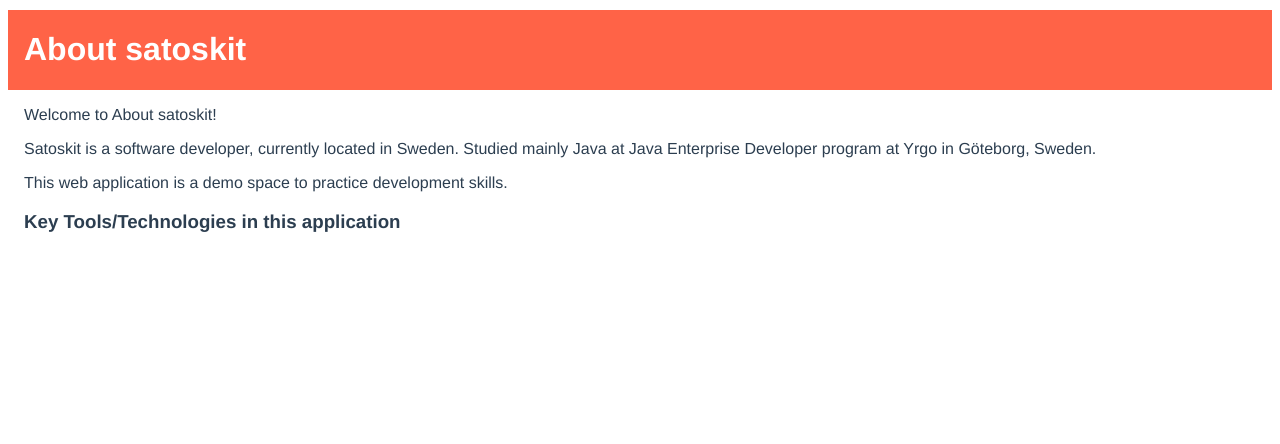
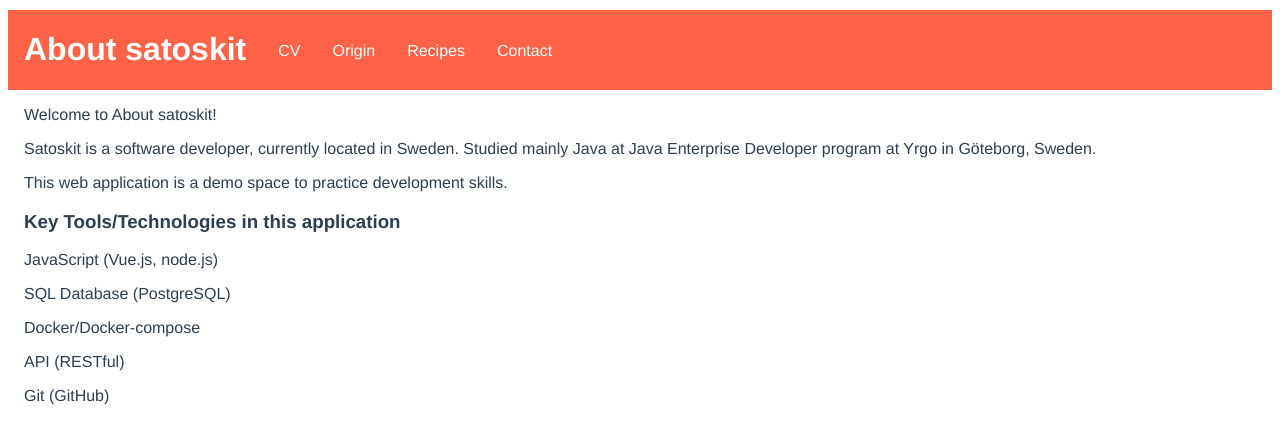
Before and after one commit to satoskit/about_satoskit, a Vue app in the folder client_aboutsatoskit/: page / in a window 1280 px wide. Shown: the top 444 px of the page. Built offline with nearby package versions, Linux system fonts and the light colour scheme.

Commit message:
created nested routes for recipe pages

```diff
--- /dev/null
+++ b/client_aboutsatoskit/src/contents/content-data.js
@@ -0,0 +1,80 @@
+export const menus = [
+    { name: 'CV' },
+    { name: 'Origin' },
+    { name: 'Recipes' },
+    { name: 'Contact' }
+]
+
+export const tools = [
+    // { name: 'Java (SE, EE, Spring)' },
+    // { name: 'JavaScript (React.js, Vue.js, Node.js)' },
+    // { name: 'SQL (MySQL, PostgreSQL)' },
+    // { name: 'API (RESTful)' },
+    // { name: 'Git' },
+    // { name: 'Agile (Scrum, Kanban)' },
+    { name: 'JavaScript (Vue.js, node.js)' },
+    { name: 'SQL Database (PostgreSQL)' },
+    { name: 'Docker/Docker-compose' },
+    { name: 'API (RESTful)' },
+    { name: 'Git (GitHub)' },
+]
+
+export const profile = {
+    name: 'Satomi Okuyama' ,
+   languages: [
+       { language: 'Japanese', level: 'Native'},
+       { language: 'English', level: 'Fluent'},
+       { language: 'Swedish', level: 'Fluent'},
+       { language: 'Italian', level: 'Basic'}
+   ],
+   keywords: [
+       'Programming, Java',
+       'Flexible, open-minded',
+       'Curious',
+       'Organized',
+       'Hard-worker',
+       'Service-minded',
+       'Responsible',
+       'International',
+       'Public health'
+   ],
+   interests: [ 'Climbing', 'knitting', 'travelling', 'cycling', 'yoga', 'meeting friends' ]
+}
+
+export const keywords = [
+    'Programming, Java', 'Organized', 'Hard-worker', 'Curious', 'Flexible, open-minded',
+    'Service-minded', 'International', 'Public health'
+ ]
+
+ export const competences = {
+    languages: [
+        { name: 'Java (Spring Boot)', level: 3, icon: ['fas', 'leaf'] },
+        { name: 'JavaScript (React.js, Vue.js)', level: 3, icon: ['fas', 'leaf']  },
+        { name: 'Bash', level: 2, icon: ['fas', 'seedling']  }
+    ],
+    databases: [
+        { name: 'MySQL', level: 3, icon: ['fas', 'leaf'] },
+        { name: 'PostgreSQL', level: 3, icon: ['fas', 'leaf'] },
+        { name: 'SQLite', level: 2, icon: ['fas', 'seedling'] },
+    ],
+    tools: [
+        { name: 'Git', level: 3, icon: ['fas', 'leaf'] },
+        { name: 'Docker', level: 3, icon: ['fas', 'leaf'] },
+        { name: 'Maven', level: 4, icon: ['fas', 'leaf'] },
+        { name: 'VirtualBox', level: 2, icon: ['fas', 'seedling'] },
+        { name: 'Grafana', level: 2, icon: ['fas', 'seedling'] },
+        { name: 'Wildfly', level: 2, icon: ['fas', 'seedling'] },
+        { name: 'Tomcat', level: 2, icon: ['fas', 'seedling'] },
+    ],
+    OS: [
+        { name: 'iOS', level: 4 },
+        { name: 'Windows', level: 4 },
+        { name: 'Linux', level: 2, icon: ['fas', 'seedling'] }
+    ],
+    others: [
+        { name: 'AWS', level: 1, icon: ['fas', 'seedling'] },
+        { name: 'Heroku', level: 1, icon: ['fas', 'seedling'] },
+        { name: 'Scrum', level: 4, icon: ['fas', 'leaf'] },
+        { name: 'SAFe', level:2, icon: ['fas', 'leaf'] },
+    ]
+ }
--- a/client_aboutsatoskit/src/pages/Recipe.vue
+++ b/client_aboutsatoskit/src/pages/recipe/Recipe.vue
@@ -1,7 +1,7 @@
 <template>
 <div>
   <h2>Recipe!</h2>
-  <p>{{fetchedId}}</p>
+  <p>{{fetchedId}} or {{$route.params.id}}</p>
   <h3>{{demoRecipe.title}}</h3>
 
   <p>Ingredients</p>
@@ -10,7 +10,7 @@
 </template>
 
 <script>
-import { demoRecipe } from '../contents/recipe-data'
+import { demoRecipe } from '../../contents/recipe-data'
 
 export default {
     name: 'Recipe',
--- /dev/null
+++ b/client_aboutsatoskit/src/pages/recipe/RecipeIndex.vue
@@ -0,0 +1,13 @@
+<template>
+  <router-view></router-view>
+</template>
+
+<script>
+export default {
+
+}
+</script>
+
+<style>
+
+</style>
--- a/client_aboutsatoskit/src/pages/Recipes.vue
+++ b/client_aboutsatoskit/src/pages/recipe/Recipes.vue
@@ -14,7 +14,7 @@
 </template>
 
 <script>
-import RecipeCard from '../contents/RecipeCard.vue'
+import RecipeCard from '../../contents/RecipeCard.vue'
 export default {
     name: 'Recipes',
     components: {
--- a/client_aboutsatoskit/src/router.js
+++ b/client_aboutsatoskit/src/router.js
@@ -17,17 +17,29 @@
         {
             path: '/Recipes',
             name: 'recipes',
-            component: () => import('./pages/Recipes.vue'),
-        },
-        {
-            path: '/Recipes/Recipe/:id',
-            name: 'recipe',
-            component: () => import('./pages/Recipe.vue'),
+            component: () => import('./pages/recipe/RecipeIndex.vue'),
+            children: [
+                {
+                    path: '',
+                    name: 'recipetop',
+                    component: () => import('./pages/recipe/Recipes.vue')
+                },
+                {
+                    path: 'Recipe/:id',
+                    name: 'recipeid',
+                    component: () => import('./pages/recipe/Recipe.vue')
+                },
+                {
+                    path: 'NewRecipe',
+                    name: 'new-recipe',
+                    component: () => import('./pages/recipe/NewRecipe.vue')
+                },
+            ]
         },
         {
             path: '/Recipes/NewRecipe',
             name: 'new-recipe',
-            component: () => import('./pages/NewRecipe.vue')
+            component: () => import('./pages/recipe/NewRecipe.vue')
         },
         {
             path: '/Origin',
```
Also changed, not shown: client_aboutsatoskit/src/pages/recipe/NewRecipe.vue (renamed from client_aboutsatoskit/src/pages/NewRecipe.vue).
